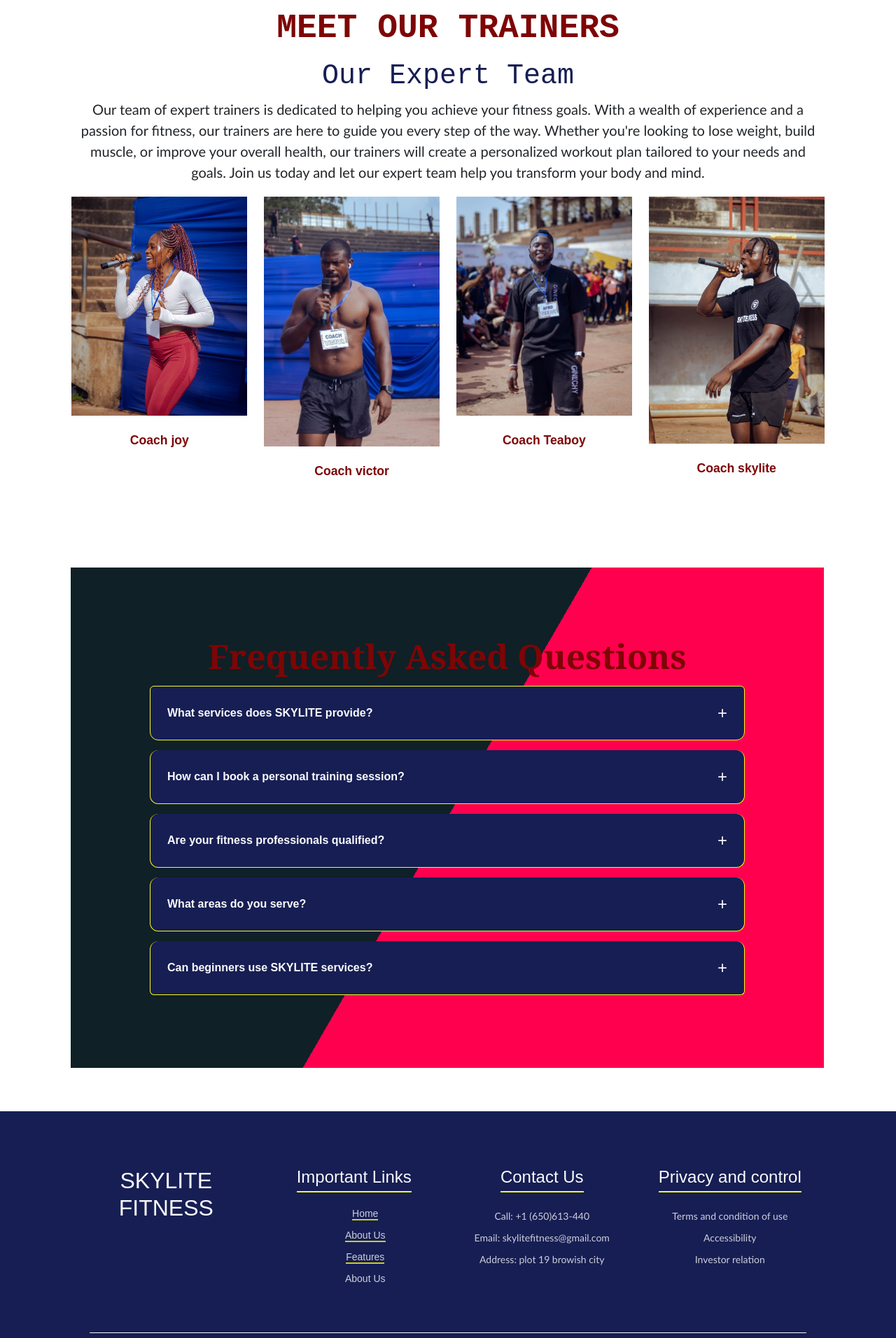
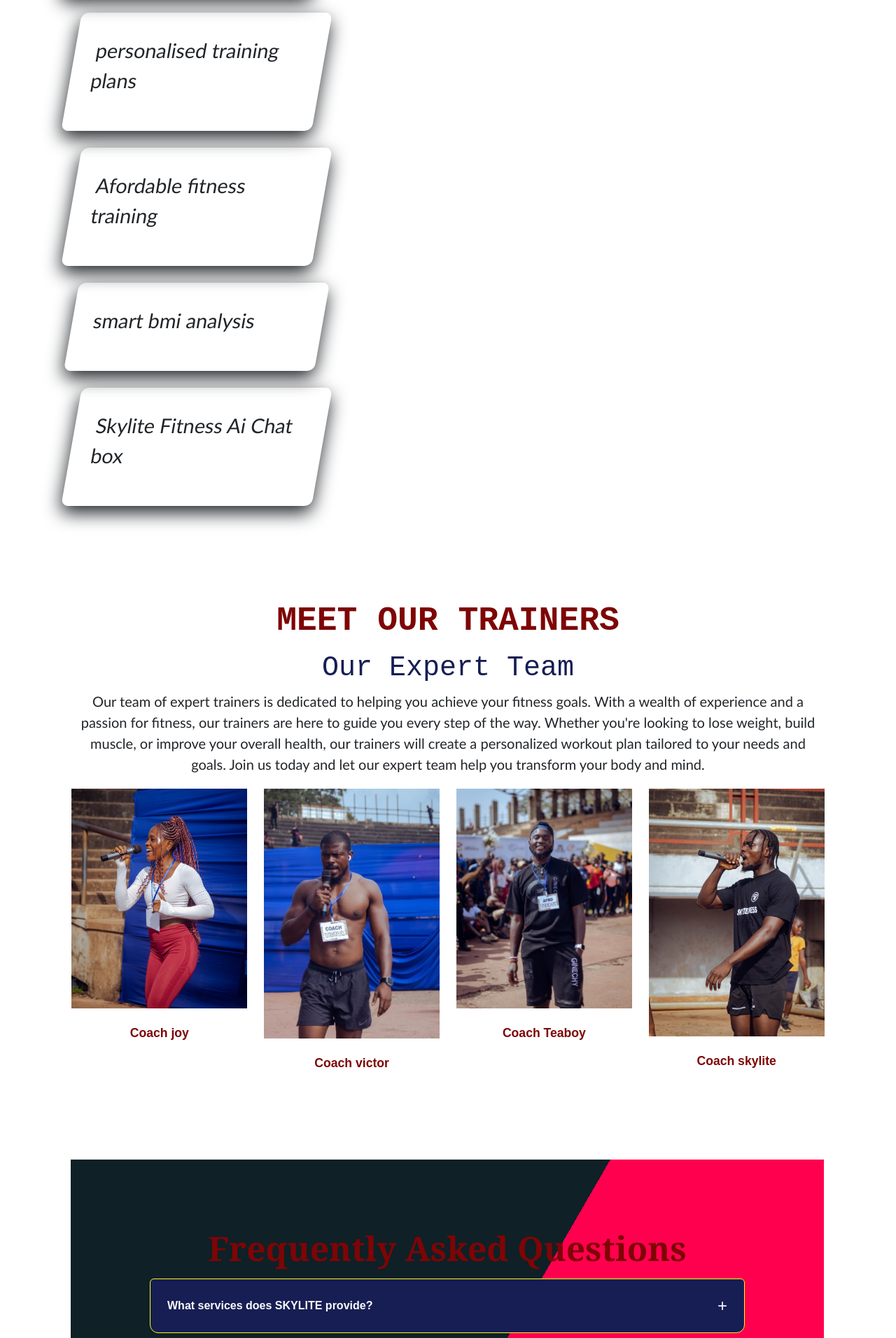
Before and after one commit to oxygenfunds/skylite-fitness-, a Django app: page / in a window 1280 px wide. Shown: the part 4040-5952 px from the top of the page at 70% size. Run offline with Django 5.2, Linux system fonts and the light colour scheme; some libraries are stand-ins or nearby versions.

Commit message:
initial commit

```diff
--- a/accounts/templates/dashboard.html
+++ b/accounts/templates/dashboard.html
@@ -19,7 +19,7 @@ Dashboard | Skylite Fitness
             </p>
 
             <h1>
-                Hello {{ user.first_name|default:user.username }} 👋 we love {{ user.first_name|default:user.username }}!
+                Hello {{ user.first_name|default:user.username }} 👋 wellcome  to SKYLITE FITNESS!
             </h1>
 
             <p class="welcome-text">
--- a/core/templates/about.html
+++ b/core/templates/about.html
@@ -27,7 +27,7 @@
   </div>
 
   <div class="fw-bold">
-    <h6> Free Fitness Training </h6>
+    <h5>Calisthenics muscles building   </h5>
 
   </div>
 
--- a/core/templates/base.html
+++ b/core/templates/base.html
@@ -119,9 +119,9 @@
             </div>
             <div class="footer-col">
                 <h4>Contact Us</h4>
-                <p>Call: +1 (650)613-440</p>
+                <p>Call: 0810 686 5988</p>
                 <p>Email: skylitefitness@gmail.com</p>
-                <p>Address: plot 19 browish city</p>
+                {% comment %} <p>Address: plot 19 browish city</p> {% endcomment %}
 
             </div>
             <div class="footer-col">
--- a/core/templates/bmi.html
+++ b/core/templates/bmi.html
@@ -13,8 +13,8 @@ BMI Calculator
 <div class="Aged-18 " >
 <p>Are you Aged 18 or over ? </p> {{ bmi }}
 
-<h2 style="color:red;" class="individual">Note this tool will only provide an accurate Bmi
-    result <br> for individual aged 18 and over.
+<h2 style="color:red;" class="individual">Note this tool will only provide an accurate BMI(Body Mass Index)
+result  for individual aged 18 and over.
 </h2>
 </div>
 
--- a/core/templates/home.html
+++ b/core/templates/home.html
@@ -41,16 +41,15 @@
 
   </div> {% endcomment %}
 
-
-  <div class="fw-bold">
+  {% comment %} <div class="fw-bold">
     <h6> Free Fitness Training </h6> <br>
     <h6> Quick fitness Assessment </h6> <br>
     <h6> Personalised Training Plans </h6> <br>
     <h6> BMI (Body Mass Index) Analysis </h6> <br>
     <h6> Skylite Ai Chatbox   (coming soon)  </h6> <br>
-    {% comment %} <h6> Abodminial training  </h6> {% endcomment %}
 
-  </div>
+
+  </div> {% endcomment %}
 
 </div>
 
@@ -76,8 +75,8 @@
     <h1> complete your possibilites, achieve your fitness goals  </h1>
     <p> The Best gym center is now in Your city, Always ready to help you achieve your fitness goals.
         We are committed to providing a safe and welcoming environment for all our members, regardless of their
-        fitness level or background. Our team of experienced trainers and staff are dedicated to helping you
-        reach your full potential and live a healthier, happier life. Join us today and start your fitness journey
+        fitness level or background. Our team of experienced trainers and staff are dedicated to help you
+        reach your full potential and live a healthier life. Join us today and start your fitness journey
          with us!
         </p>
     </div>
@@ -116,7 +115,7 @@
         <div class=" col-lg-4 col-md-6  contact-card p-4">
             {% comment %} <i class="fas fa-map-marker-alt"></i> {% endcomment %}
             <h3>personalised plans </h3>
-            <p>  Nutrition and training programs buuilt for you  </p>
+            <p>  Nutrition and training programs built for you  </p>
 
 
         </div>
@@ -214,6 +213,67 @@
            <a href="#" class="">Join Now </a>
          </div>
 </section>
+
+
+
+
+<section class="py-5 position relative">
+    <p class="goals"> What We Offer At
+        Skylite Fitness  </p>
+
+
+    <div class="CONTAINER">
+        <div class="col-lg-4">
+
+            <div class="featuring-box d-flex align-items-start- mb-4">
+
+
+                <div class="copy">
+                    <p> quick fitness assessment </p>
+                </div>
+
+        </div>
+                <div class="featuring-box d-flex align-items-start- mb-4">
+
+                    <div class="copy">
+
+                        <p> personalised training plans  </p>
+                    </div>
+        </div>
+
+         <div class="featuring-box d-flex align-items-start- mb-4">
+
+                <div class="copy">
+                    <p> Afordable fitness training </p>
+
+                </div>
+
+        </div>
+
+
+
+        <div class="featuring-box d-flex align-items-start- mb-4">
+
+                <div class="copy">
+                    <p> smart bmi analysis  </p>
+
+                </div>
+
+        </div>
+
+        <div class="featuring-box d-flex align-items-start- mb-4">
+
+                <div class="copy">
+                    <p> Skylite Fitness Ai Chat box   </p>
+
+                </div>
+
+        </div>
+
+
+</section>
+
+
 
 <section class="trainer-section py-5" >
     <center class="trainers-home">
@@ -328,11 +388,24 @@
 
                 <div class="accordion-item">
 
-                    <button class="accordion-header">How can I book a personal training session?</button>
+                    <button class="accordion-header">What is BMI (body mass index)?</button>
                     <div class="accordion-body">
-                        <p>You can book our services through our website by clicking on the "Get Started" button or by contacting our customer service team.</p>
+                        <p>BMI (Body Mass Index) is a measure of body fat based on height and weight that
+                            applies to adult men and women. it is based on the height and weight but does not account
+                            for muscle mass.</p>
                     </div>
                 </div>
+
+
+                <div class="accordion-item">
+                    <button class="accordion-header">How can I CALCULATE my BMI?</button>
+                    <div class="accordion-body">
+                        <p>You can calculate your BMI on our BMI page, input your details </p>
+                    </div>
+
+                </div>
+
+
 
                 <div class="accordion-item">
                     <button class="accordion-header">Are your fitness professionals qualified?</button>
@@ -340,6 +413,7 @@
                         <p>Yes, all our fitness professionals are licensed and experienced in their respective fields to ensure you receive the best training possible.</p>
                     </div>
                 </div>
+
 
                 <div class="accordion-item">
                     <button class="accordion-header">What areas do you serve?</button>
```
Also changed, not shown: db.sqlite3, static/images/blog-11.jpg, 7 other files.
